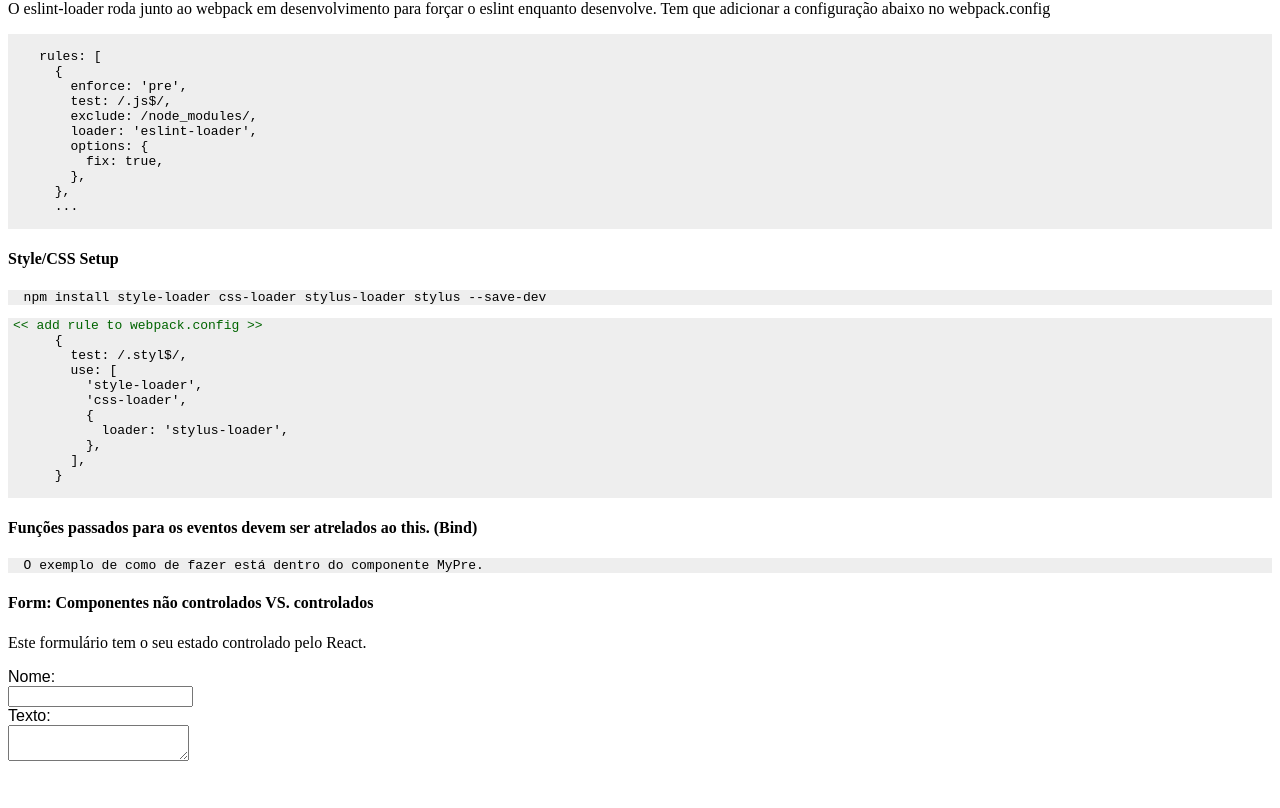
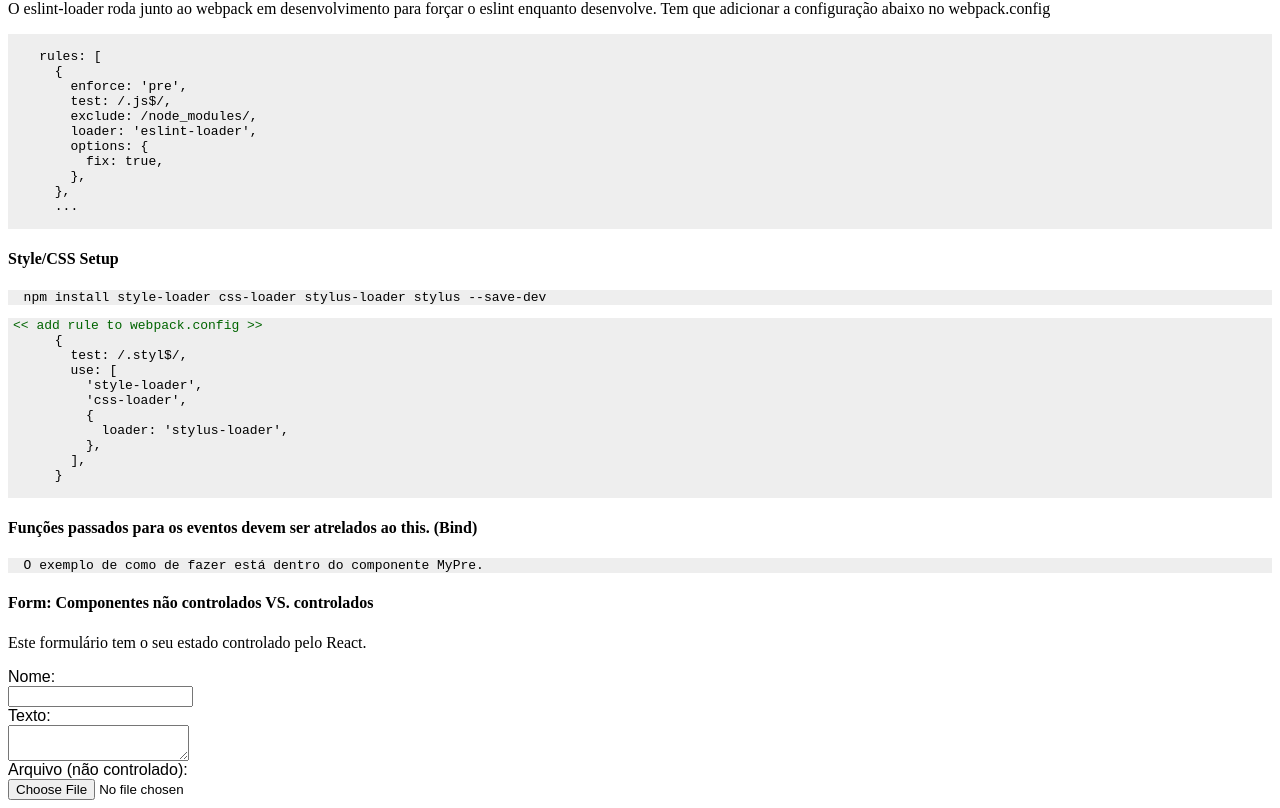
Before and after one commit to rodvlopes/react-from-scratch, a React app: page / in a window 1280 px wide. Shown: the part 915-1723 px from the top of the page. Before the commit the page ends 1684 px from the top, so only its background shows below. Built offline with nearby package versions, Linux system fonts and the light colour scheme.

Commit message:
adicionado um componente nao controlado ao MyForm

```diff
--- a/src/MyForm.js
+++ b/src/MyForm.js
@@ -7,12 +7,14 @@ class MyForm extends React.Component {
     this.state = { nome: '', texto: '' }
     this.handleSubmit = this.handleSubmit.bind(this)
     this.handleChange = this.handleChange.bind(this)
+    this.refFile = React.createRef()
   }
 
   handleSubmit (ev) {
     ev.preventDefault()
     console.log(this.state.nome)
     console.log('>>', this.state.texto)
+    console.log('file (nao controlado)', this.refFile.current.value)
   }
 
   handleChange (ev) {
@@ -32,6 +34,9 @@ class MyForm extends React.Component {
         <label>Texto:
           <textarea name="texto" value={this.state.texto} onChange={this.handleChange}></textarea>
         </label>
+        <label>Arquivo (não controlado):
+          <input name="idade" type="file" ref={this.refFile} />
+        </label>
       </form>
     )
   }
```
